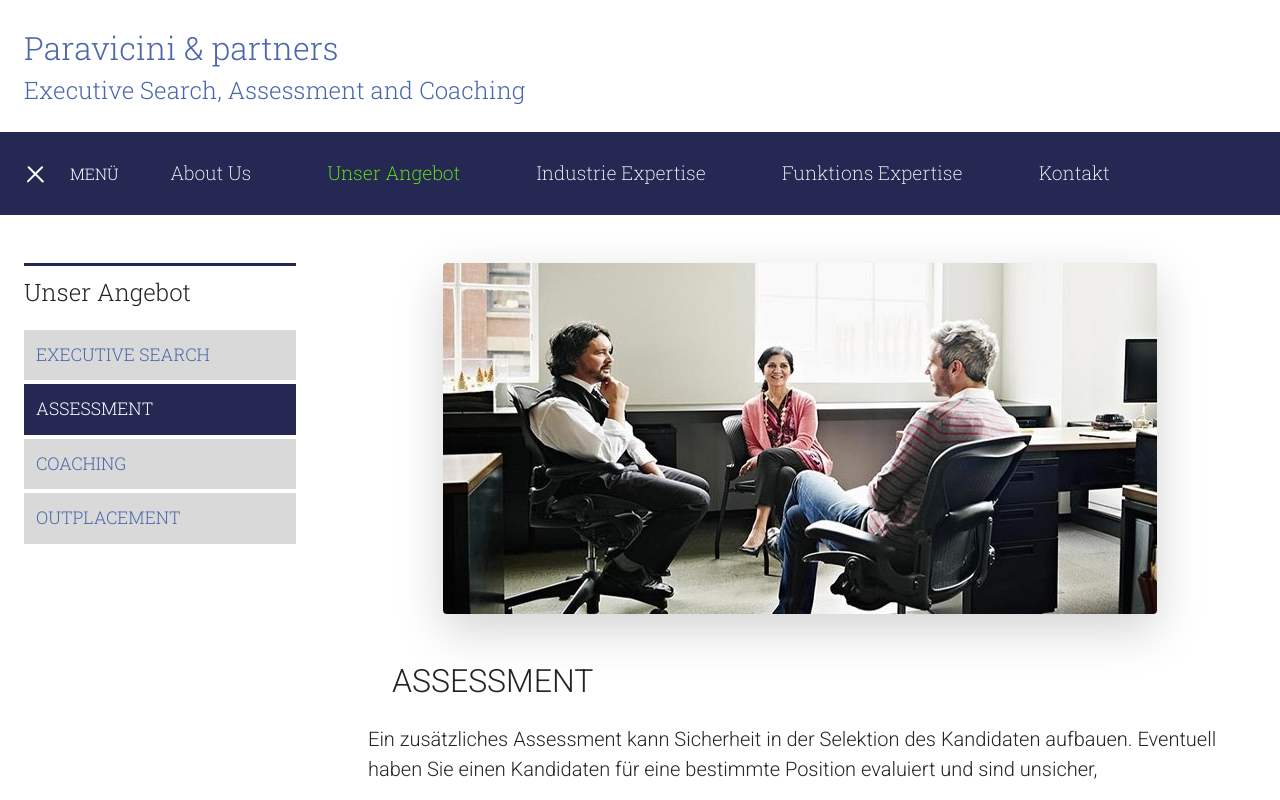
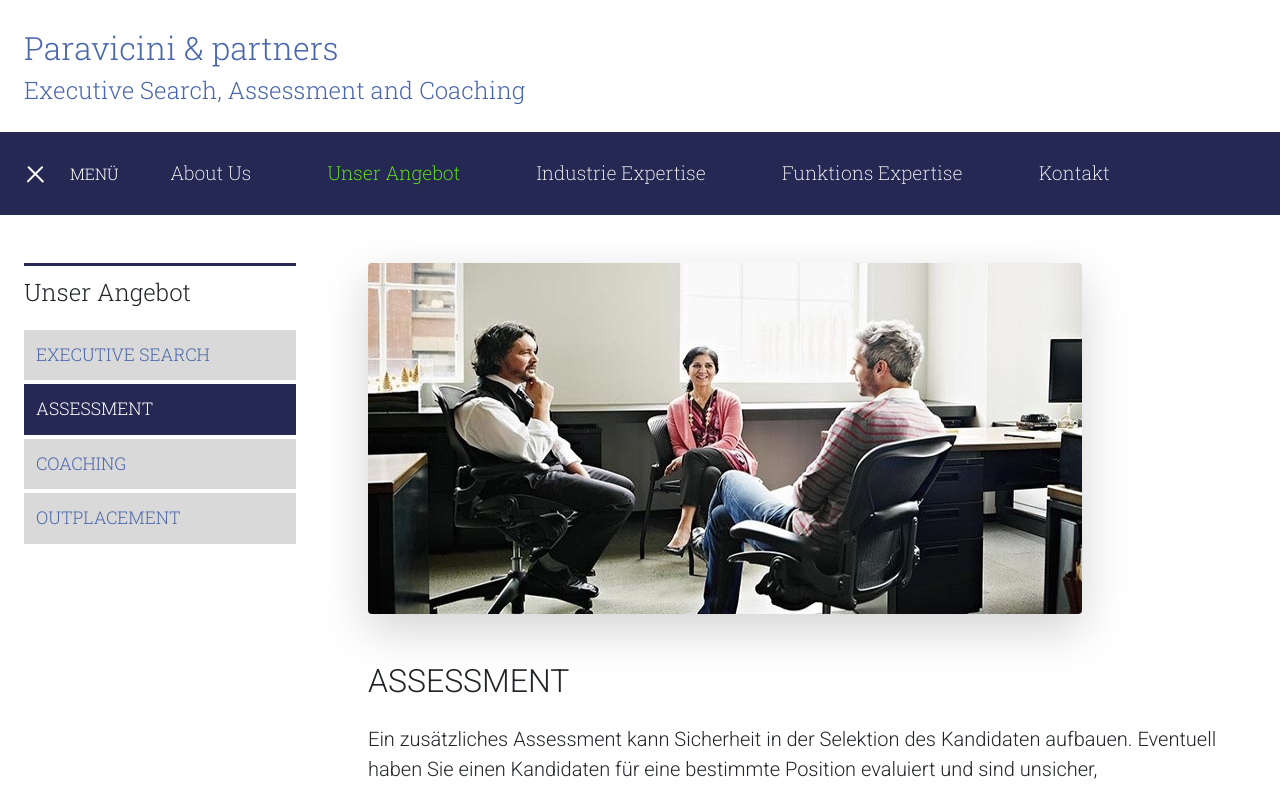
Before and after one commit to jorgeparavicini/paravicini_and_partners, an Angular app: page /unser_angebot/assessment in a window 1280 px wide. Shown: the top 800 px of the page. Built offline with nearby package versions, Linux system fonts and the light colour scheme.

Commit message:
Adjust Assessment

```diff
--- a/src/app/containers/unser_angebot/assessment/assessment.component.html
+++ b/src/app/containers/unser_angebot/assessment/assessment.component.html
@@ -1,9 +1,9 @@
 <img
   src="/assets/img/assessment.jpg"
-  class="mx-auto rounded shadow-lg d-block img-fluid"
+  class="rounded shadow-lg d-block img-fluid"
   alt="Exectuive Search"
 />
-<h1 class="mt-5 mb-4 display-3 ms-4 text-uppercase">Assessment</h1>
+<h1 class="mt-5 mb-4 display-3 text-uppercase">Assessment</h1>
 <p class="fs-5">
   Ein zusätzliches Assessment kann Sicherheit in der Selektion des Kandidaten
   aufbauen. Eventuell haben Sie einen Kandidaten für eine bestimmte Position
@@ -36,7 +36,7 @@
 <ul class="list-group list-group-flush mt-5">
   <li class="fs-5 list-item-bullet">Standortbestimmung</li>
   <li class="fs-5 list-item-bullet">Qualifikation der view Dimensionen</li>
-  <div class="qualifikation mx-auto text-white">
+  <div class="qualifikation mx-auto mb-4 text-white">
     <div class="h-50 w-100 d-flex">
       <div class="qualifikation-item dark-blue">
         <p class="fs-5">Expertise & Kompetenzen</p>
```
